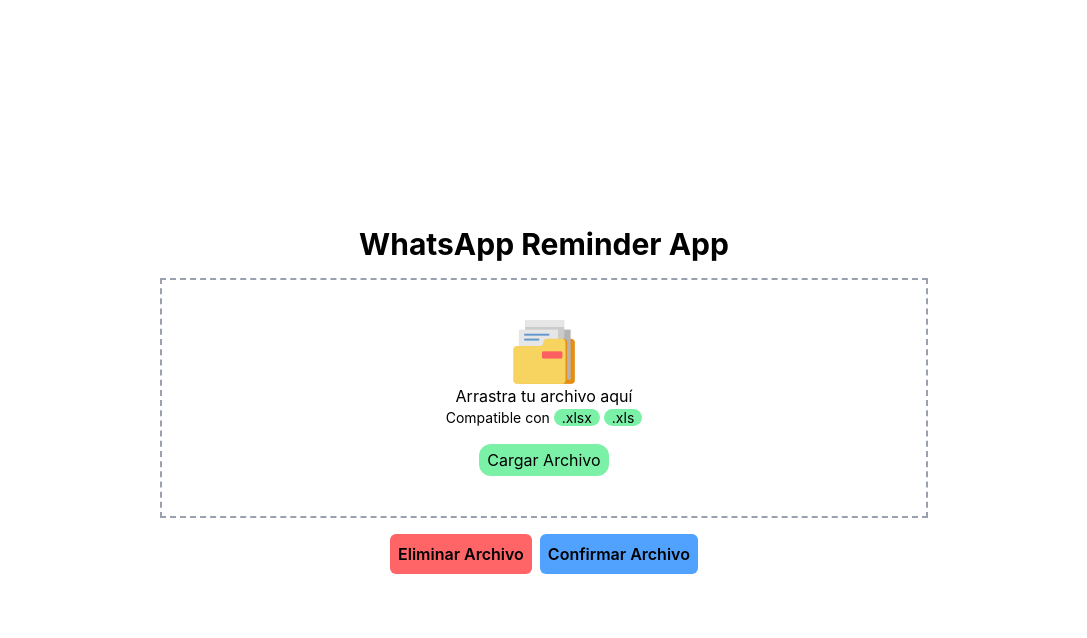
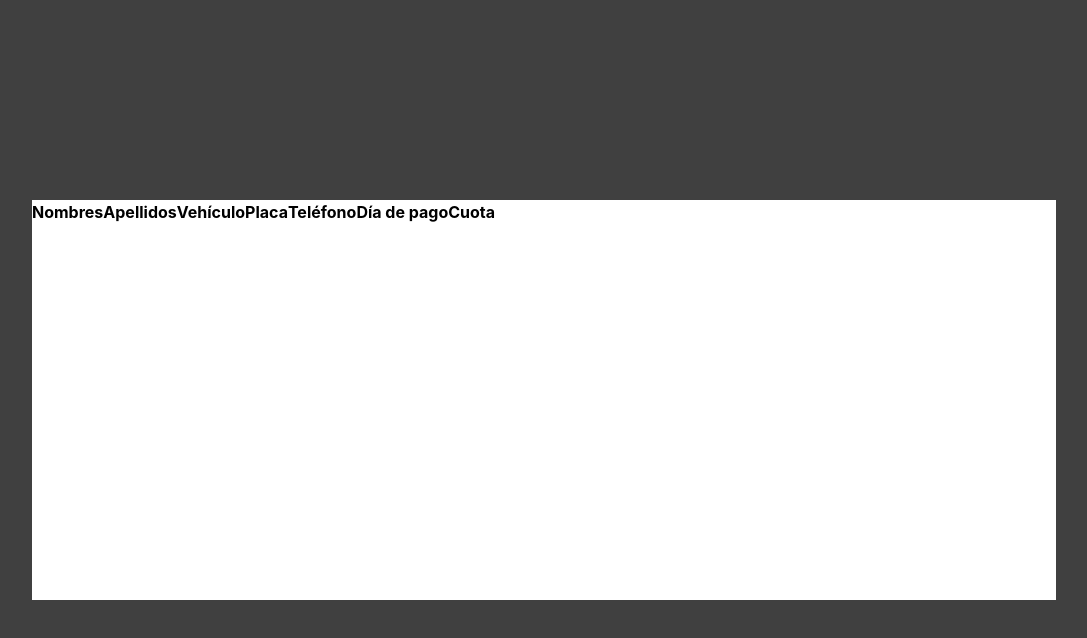
Before and after one commit to ale02code/whatsapp-reminder-app, a React (Vite) app: page / in a window 1280 px wide. Both pictures are taken after a click on the button "Confirmar Archivo". Shown: the top 638 px of the page, without its empty margins (96-1183 px from the left). Built offline with nearby package versions, Linux system fonts and the light colour scheme.

Commit message:
feat: add credit View component and create context for global data

```diff
--- a/src/App.jsx
+++ b/src/App.jsx
@@ -1,4 +1,6 @@
+import CreditView from "./components/CreditView";
 import ExcelUploader from "./components/ExcelUploader";
+import { CreditViewProvider } from "./contexts/CreditViewContext";
 
 function App() {
   return (
@@ -6,7 +8,10 @@
       <h1 className="text-3xl capitalize font-bold mb-4">
         WhatsApp Reminder App
       </h1>
-      <ExcelUploader />
+      <CreditViewProvider>
+        <ExcelUploader />
+        <CreditView />
+      </CreditViewProvider>
     </main>
   );
 }
--- /dev/null
+++ b/src/components/CreditView.jsx
@@ -0,0 +1,54 @@
+import { useCreditViewContext } from "../contexts/CreditViewContext";
+import { useDataContext } from "../contexts/DataContext";
+import { useEffect } from "react";
+
+function CreditView() {
+  // Contexts
+  const { visibility, setVisibility } = useCreditViewContext();
+  const { data } = useDataContext();
+
+  useEffect(() => {
+    console.log(data);
+  }, [data]);
+
+  return (
+    <div
+      className={
+        visibility
+          ? "absolute h-screen w-screen bg-black/75 flex justify-center items-center"
+          : "hidden"
+      }
+    >
+      <section className="h-[400px] min-w-[600px] w-4/5 bg-white">
+        <table>
+          <thead>
+            <tr>
+              <th>Nombres</th>
+              <th>Apellidos</th>
+              <th>Vehículo</th>
+              <th>Placa</th>
+              <th>Teléfono</th>
+              <th>Día de pago</th>
+              <th>Cuota</th>
+            </tr>
+          </thead>
+          <tbody>
+            {data.map((row, index) => (
+              <tr key={index}>
+                <td>{row.name}</td>
+                <td>{row.lastName}</td>
+                <td>{row.model}</td>
+                <td>{row.license_plate}</td>
+                <td>{row.phone}</td>
+                <td>{row.payday}</td>
+                <td>{row.share}</td>
+              </tr>
+            ))}
+          </tbody>
+        </table>
+      </section>
+    </div>
+  );
+}
+
+export default CreditView;
--- a/src/components/ExcelUploader.jsx
+++ b/src/components/ExcelUploader.jsx
@@ -1,10 +1,17 @@
+import { useCreditViewContext } from "../contexts/CreditViewContext";
+import { useDataContext } from "../contexts/DataContext";
 import { useExcelReader } from "../hooks/useExcelReader";
 import folderIcon from "../imgs/folder.png";
 
 let buttonStyle = "p-2 font-semibold rounded-md cursor-pointer";
 
 function ExcelUploader() {
+  // Custom Hooks
   const { file, data, readFile, clearFile } = useExcelReader();
+
+  // Context
+  const { setVisibility, visibility } = useCreditViewContext();
+  const { setData } = useDataContext();
 
   const handleUploadFile = (e) => {
     const fileUpload = e.target.files[0];
@@ -66,7 +73,13 @@
         >
           Eliminar Archivo
         </button>
-        <button className={`${buttonStyle} bg-blue-400`}>
+        <button
+          onClick={() => {
+            setVisibility(!visibility);
+            setData(data);
+          }}
+          className={`${buttonStyle} bg-blue-400`}
+        >
           Confirmar Archivo
         </button>
       </section>
--- /dev/null
+++ b/src/contexts/CreditViewContext.jsx
@@ -0,0 +1,17 @@
+import { createContext, useState, useContext, use } from "react";
+
+const CreditViewContext = createContext();
+
+export function CreditViewProvider({ children }) {
+  const [visibility, setVisibility] = useState(false);
+
+  return (
+    <CreditViewContext.Provider value={{ visibility, setVisibility }}>
+      {children}
+    </CreditViewContext.Provider>
+  );
+}
+
+export function useCreditViewContext() {
+  return useContext(CreditViewContext);
+}
--- /dev/null
+++ b/src/contexts/DataContext.jsx
@@ -0,0 +1,17 @@
+import { createContext, useContext, useState } from "react";
+
+const DataContext = createContext();
+
+export function DataProvider({ children }) {
+  const [data, setData] = useState([]);
+
+  return (
+    <DataContext.Provider value={{ data, setData }}>
+      {children}
+    </DataContext.Provider>
+  );
+}
+
+export function useDataContext() {
+  return useContext(DataContext);
+}
--- a/src/hooks/useExcelReader.js
+++ b/src/hooks/useExcelReader.js
@@ -22,9 +22,9 @@
 
       const sheetName = workbook.SheetNames[0];
       const sheet = workbook.Sheets[sheetName];
-      const data = XLSX.utils.sheet_to_json(sheet, { range: 1, raw: false, });
+      const rows = XLSX.utils.sheet_to_json(sheet, { range: 1, raw: false, });
 
-      const headers = data
+      const headers = rows
         .filter(row => row["NOMBRES"] &&
           new Date(row["FECHA DE OTORGAMIENTO"]).getFullYear() == 2026
         )
--- a/src/renderer.jsx
+++ b/src/renderer.jsx
@@ -27,8 +27,13 @@
  */
 
 import { createRoot } from "react-dom/client";
+import { DataProvider } from "./contexts/DataContext";
 import App from "./App";
-import './index.css'
+import "./index.css";
 
 const root = createRoot(document.getElementById("root"));
-root.render(<App />);
+root.render(
+  <DataProvider>
+    <App />
+  </DataProvider>,
+);
```
